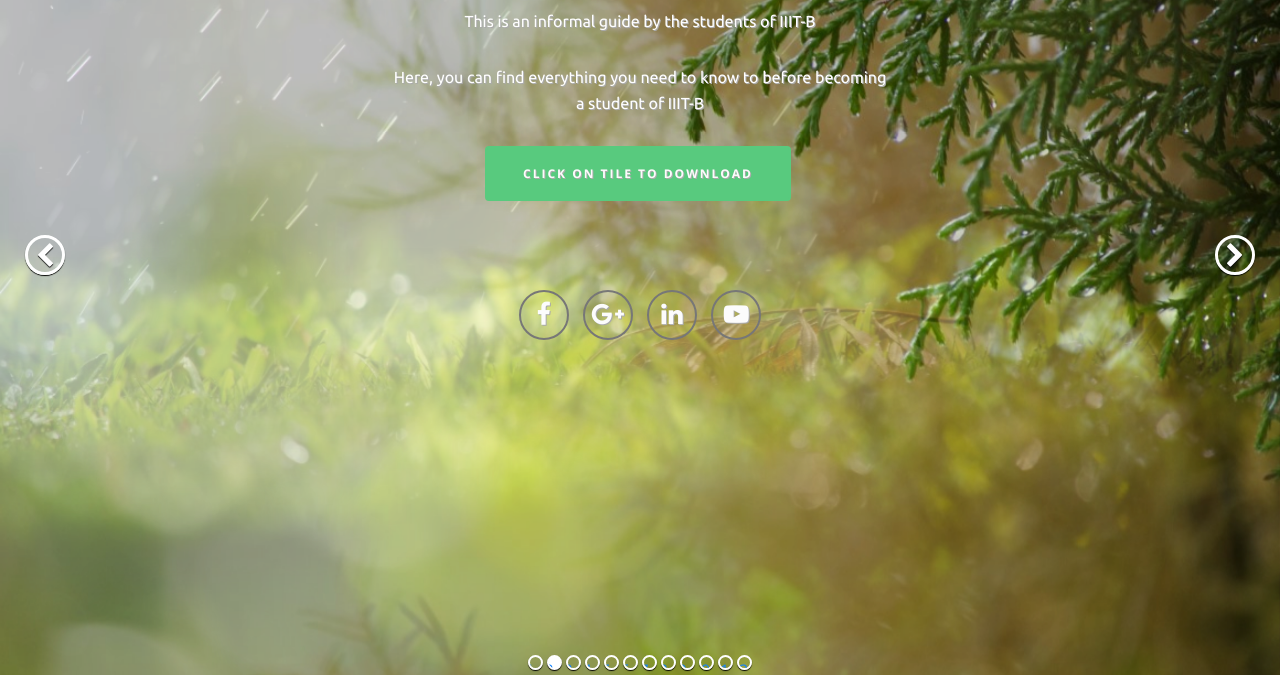
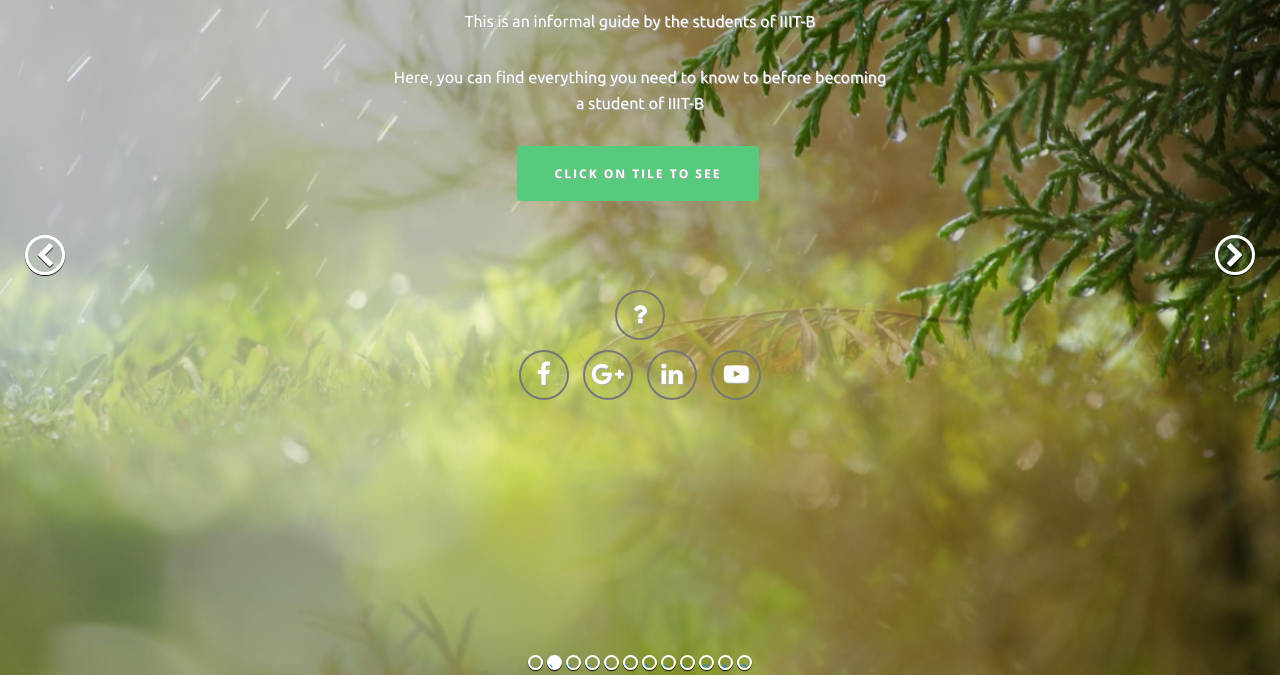
Before and after one commit to zense/IIITB-StudentKit, a plain HTML site: page index.html in a window 1280 px wide. Shown: the part 125-800 px from the top of the page. Drawn offline with nearby package versions, Linux system fonts and the light colour scheme; a script that the page names is missing; files whose address does not match are found by name; a web font is replaced by a local one.

Commit message:
Update index.html

```diff
--- a/index.html
+++ b/index.html
@@ -102,10 +102,15 @@
 						<h2 class="fh5co-heading wow fadeInUp" data-wow-duration="0.8s" data-wow-delay=".5s">The IIIT-B Student Kit</h2>
 						<p class="wow fadeInUp" data-wow-duration="0.8s" data-wow-delay=".8s">This is an informal guide by the students of IIIT-B</p>
 						<p class="wow fadeInUp" data-wow-duration="0.8s" data-wow-delay=".8s">Here, you can find everything you need to know to before becoming a student of IIIT-B</p>
-						<p class="wow fadeInUp" data-wow-duration="0.8s" data-wow-delay="1.1s"><a class="btn btn-success btn-lg btn-responsive">Click on tile to download</a></p>
+						<p class="wow fadeInUp" data-wow-duration="0.8s" data-wow-delay="1.1s"><a class="btn btn-success btn-lg btn-responsive">Click on tile to see</a></p>
 					</div>
 				</div>
 
+				<center>
+					<div class="wow fadeInUp text-center" data-wow-duration="0.8s" data-wow-delay="1.5s">
+						<a class="fa fa-question social-icon" href="https://www.facebook.com/groups/391580577698895/" target="_blank"></a>
+					</div>
+				</center>
 
 				<div class="follow-us-container">
 					<div class="wow fadeInUp text-center" data-wow-duration="0.8s" data-wow-delay="1.5s">
```
